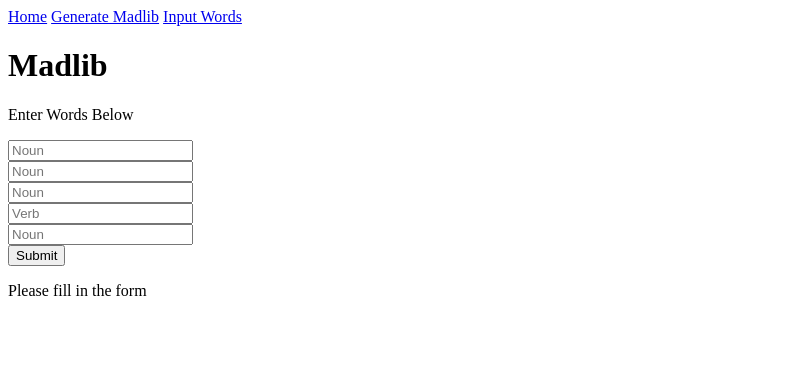
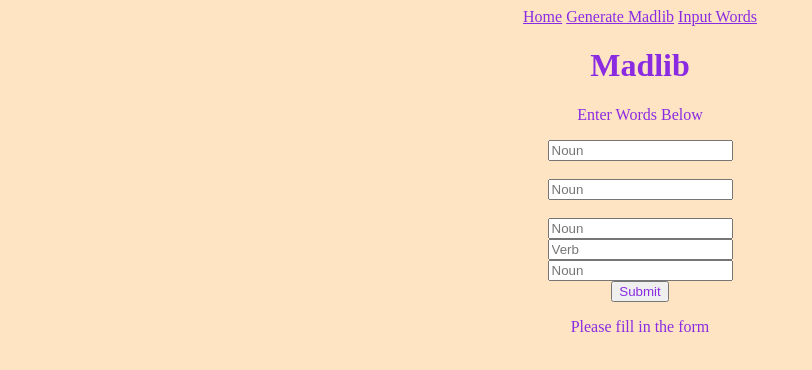
Before and after one commit to sheriffahmed/Madlib-Project, a React (Create React App) app: page /input in a window 1280 px wide. Shown: the top 370 px of the page, without its empty margins (0-812 px from the left). Built offline with nearby package versions, Linux system fonts and the light colour scheme.

Commit message:
added styles to react project

```diff
--- a/src/index.js
+++ b/src/index.js
@@ -3,6 +3,7 @@ import { render } from "react-dom";
 import { BrowserRouter } from "react-router-dom";
 import axios from "axios";
 import App from "./App";
+import "./styles.css";
 
 render(
   <BrowserRouter>
--- a/src/madlib/inputlib.js
+++ b/src/madlib/inputlib.js
@@ -52,8 +52,8 @@ class Madlib extends React.Component {
       <div>
         <h1> Madlib </h1>
         <p> Enter Words Below</p>
-        <input type="text" id="first" placeholder="Noun" /> <br />
-        <input type="text" id="second" placeholder="Noun" /> <br />
+        <input type="text" id="first" placeholder="Noun" /> <br /><br />
+        <input type="text" id="second" placeholder="Noun" /> <br /><br />
         <input type="text" id="third" placeholder="Noun" />
         <br />
         <input type="text" id="fourth" placeholder="Verb" /> <br />
--- /dev/null
+++ b/src/styles.css
@@ -0,0 +1,13 @@
+*{
+  color: blueviolet;
+}
+
+body{
+  background-color:bisque;
+  text-align: center;
+
+};
+
+button{
+
+}
```
